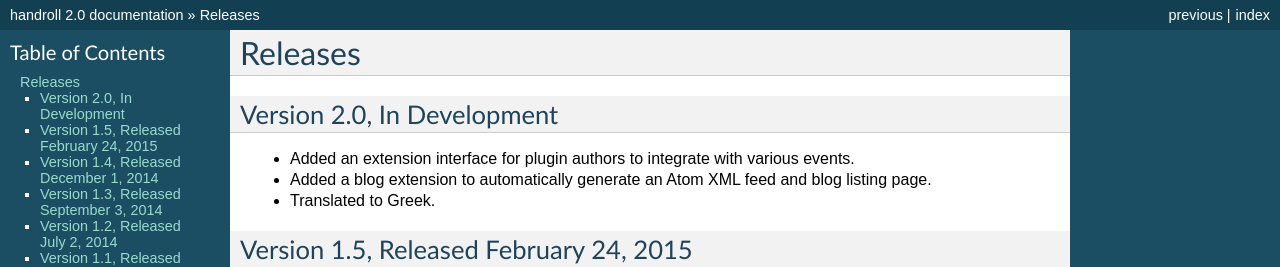
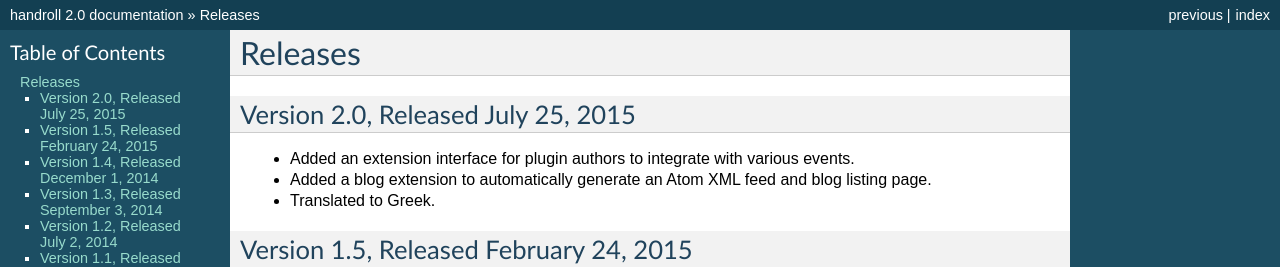
Before and after one commit to handroll/handroll, a Sphinx documentation site: the page built from docs/releases.rst, in a window 1280 px wide. Shown: the top 267 px of the page. Built offline with Sphinx 7.4.7, drawn with Linux system fonts in a browser that asks for light colours.

Commit message:
Set release date for 2.0.

```diff
--- a/docs/releases.rst
+++ b/docs/releases.rst
@@ -1,8 +1,8 @@
 Releases
 ========
 
-Version 2.0, In Development
----------------------------
+Version 2.0, Released July 25, 2015
+-----------------------------------
 
 * Added an extension interface for plugin authors to integrate
   with various events.
```
